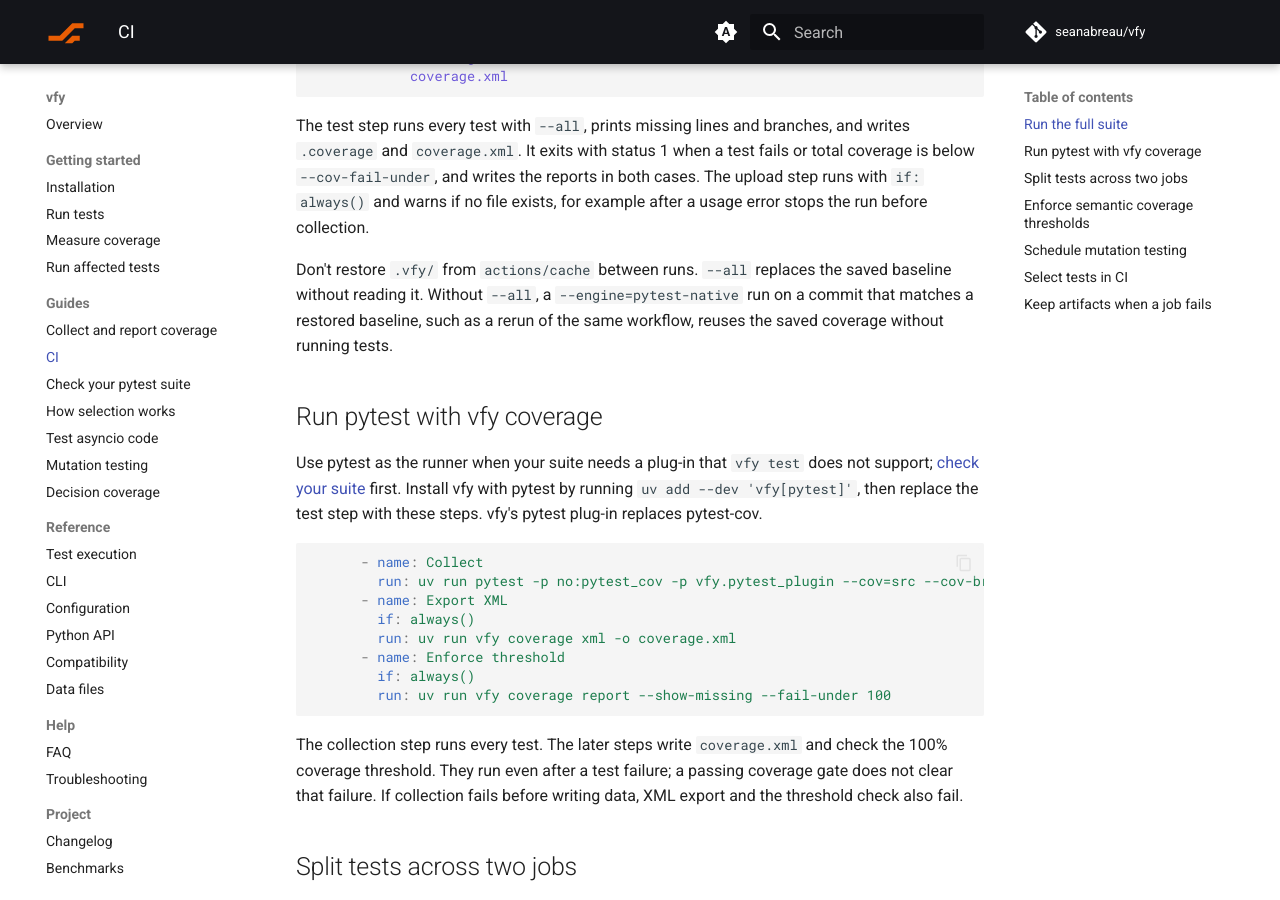
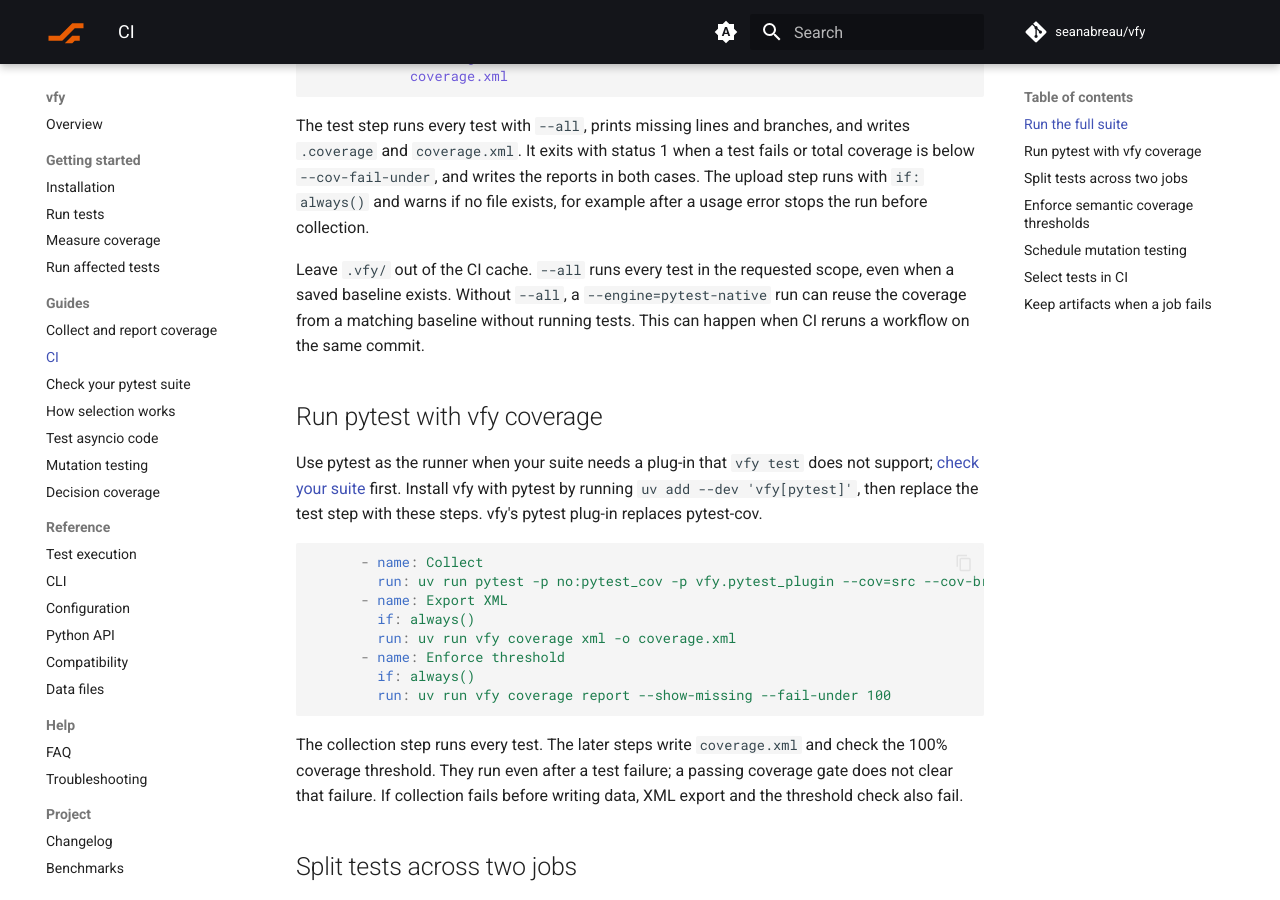
Before and after one commit to seanabreau/vfy, an MkDocs documentation site: the page built from docs/guides/ci.md, in a window 1280 px wide and 900 px high, scrolled down 1032 px. Built offline with MkDocs 1.6.1 and Material for MkDocs 9.7.7, drawn with Linux system fonts in a browser that asks for light colours; comment, search, counter and statistics services are not loaded.

Commit message:
State when CI can reuse saved coverage

```diff
--- a/docs/guides/ci.md
+++ b/docs/guides/ci.md
@@ -54,10 +54,11 @@ fails or total coverage is below `--cov-fail-under`, and writes the reports in
 both cases. The upload step runs with `if: always()` and warns if no file
 exists, for example after a usage error stops the run before collection.
 
-Don't restore `.vfy/` from `actions/cache` between runs. `--all` replaces the
-saved baseline without reading it. Without `--all`, a `--engine=pytest-native`
-run on a commit that matches a restored baseline, such as a rerun of the same
-workflow, reuses the saved coverage without running tests.
+Leave `.vfy/` out of the CI cache. `--all` runs every test in the requested
+scope, even when a saved baseline exists. Without `--all`, a
+`--engine=pytest-native` run can reuse the coverage from a matching baseline
+without running tests. This can happen when CI reruns a workflow on the same
+commit.
 
 ## Run pytest with vfy coverage
 
```
